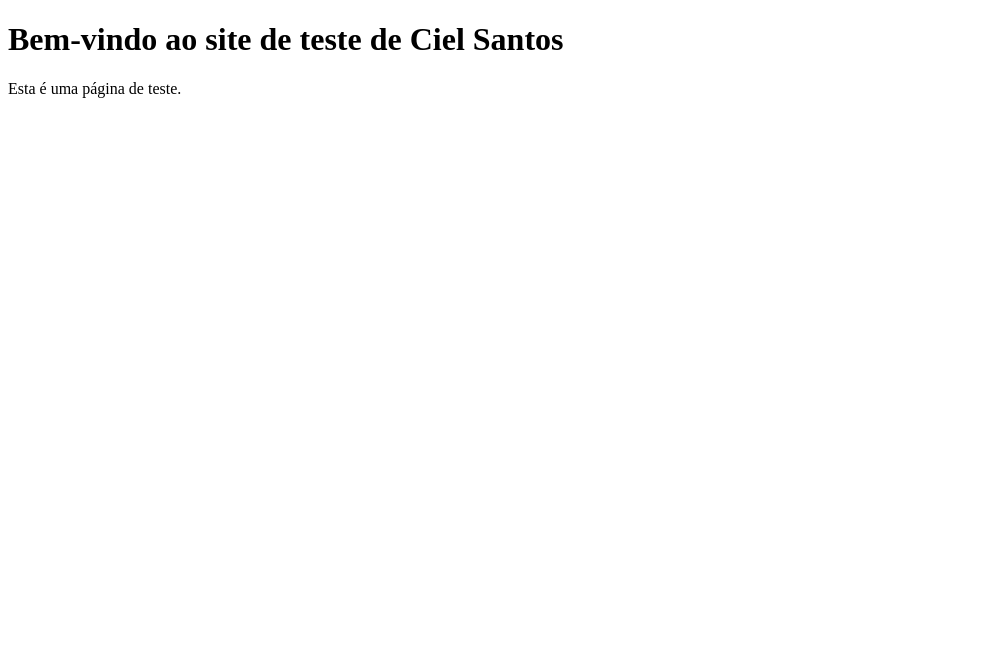
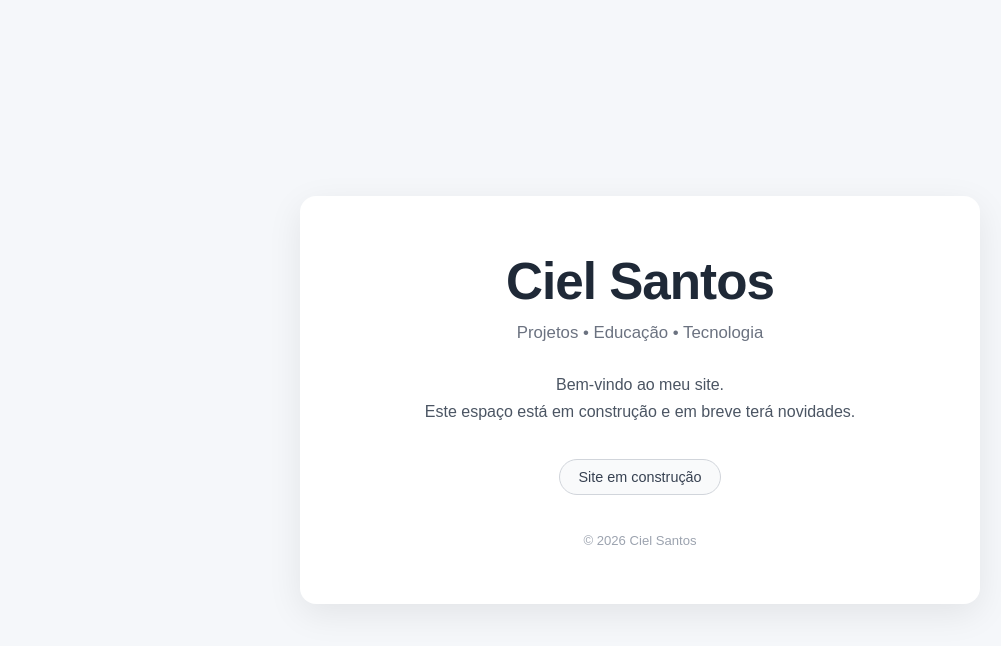
Before and after one commit to Ciel-Santos/cielsantos.com.br, a plain HTML site: page index.html in a window 1280 px wide. Shown: the whole page, without its empty margins (0-1001 px from the left). Drawn offline with Linux system fonts and the light colour scheme.

Commit message:
Update index.html

```diff
--- a/index.html
+++ b/index.html
@@ -1,11 +1,95 @@
 <!DOCTYPE html>
 <html lang="pt-BR">
 <head>
-    <meta charset="UTF-8">
-    <title>Teste</title>
+  <meta charset="UTF-8">
+  <meta name="viewport" content="width=device-width, initial-scale=1.0">
+  <meta name="description" content="Site oficial de Ciel Santos. Página em construção.">
+  <title>Ciel Santos</title>
+
+  <style>
+    * {
+      box-sizing: border-box;
+    }
+
+    body {
+      margin: 0;
+      min-height: 100vh;
+      display: flex;
+      align-items: center;
+      justify-content: center;
+      font-family: Arial, Helvetica, sans-serif;
+      background: #f5f7fa;
+      color: #1f2937;
+    }
+
+    main {
+      width: min(680px, 90%);
+      text-align: center;
+      background: #ffffff;
+      padding: 56px 32px;
+      border-radius: 16px;
+      box-shadow: 0 10px 35px rgba(0, 0, 0, 0.08);
+    }
+
+    h1 {
+      margin: 0 0 12px;
+      font-size: clamp(2rem, 6vw, 3.2rem);
+      letter-spacing: -1px;
+    }
+
+    .subtitle {
+      margin: 0 0 28px;
+      font-size: 1.05rem;
+      color: #6b7280;
+    }
+
+    .message {
+      margin: 0 auto 34px;
+      max-width: 500px;
+      line-height: 1.7;
+      color: #4b5563;
+    }
+
+    .status {
+      display: inline-block;
+      padding: 9px 18px;
+      border: 1px solid #d1d5db;
+      border-radius: 999px;
+      font-size: 0.9rem;
+      color: #374151;
+      background: #f9fafb;
+    }
+
+    footer {
+      margin-top: 38px;
+      font-size: 0.82rem;
+      color: #9ca3af;
+    }
+  </style>
 </head>
+
 <body>
-    <h1>Bem-vindo ao site de teste de Ciel Santos</h1>
-    <p>Esta é uma página de teste.</p>
+
+  <main>
+    <h1>Ciel Santos</h1>
+
+    <p class="subtitle">
+      Projetos • Educação • Tecnologia
+    </p>
+
+    <p class="message">
+      Bem-vindo ao meu site.<br>
+      Este espaço está em construção e em breve terá novidades.
+    </p>
+
+    <span class="status">
+      Site em construção
+    </span>
+
+    <footer>
+      © 2026 Ciel Santos
+    </footer>
+  </main>
+
 </body>
 </html>
```
